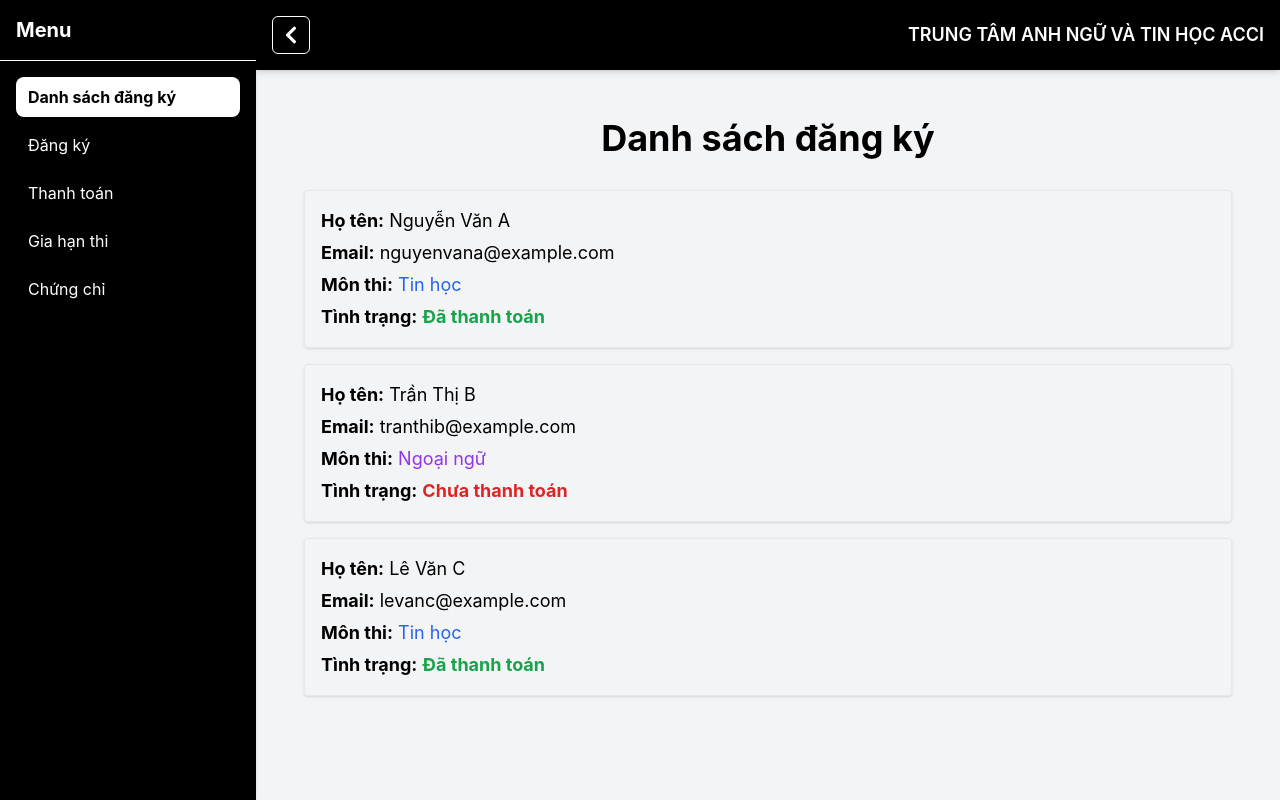
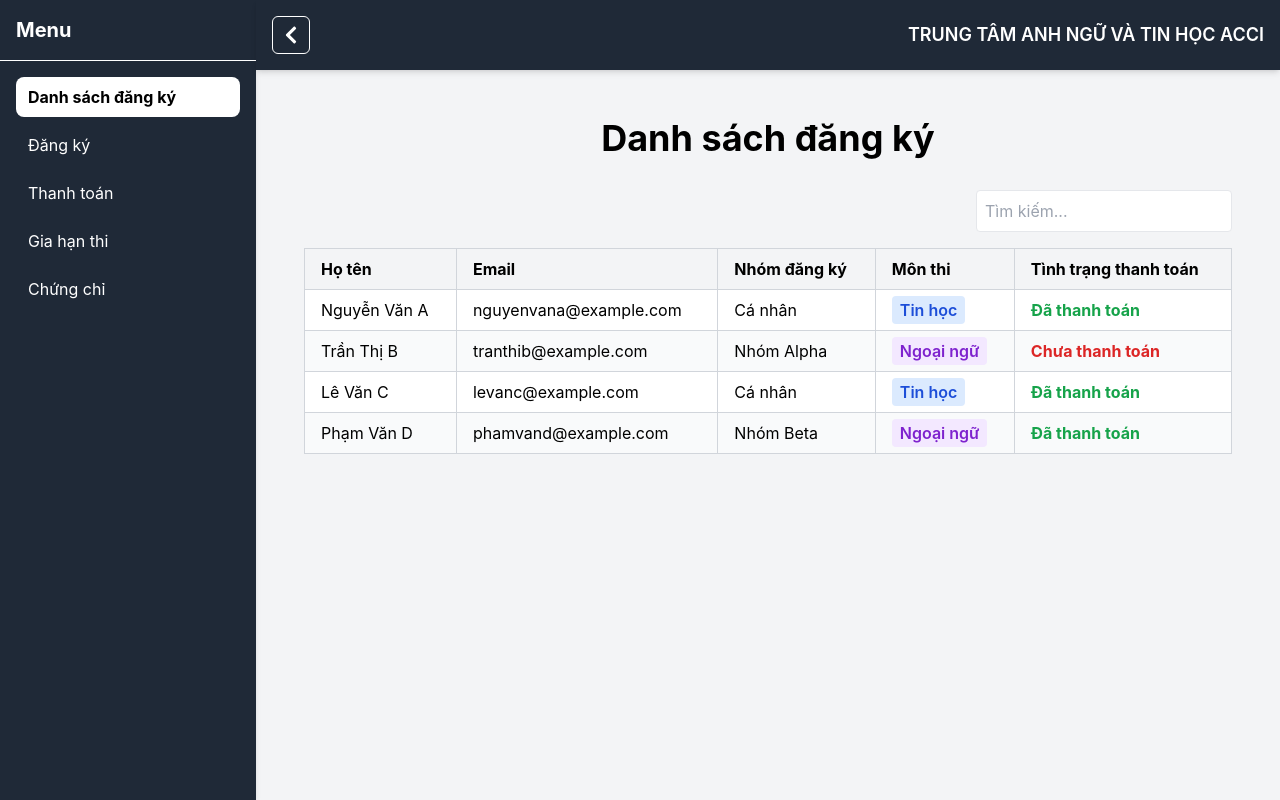
Before and after one commit to DarkcodeQuan/ACCI-pttk, a React (Create React App) app: page / in a window 1280 px wide. Built offline with nearby package versions, Linux system fonts and the light colour scheme.

Commit message:
change color and add mocking data

```diff
--- a/src/components/Header.js
+++ b/src/components/Header.js
@@ -2,7 +2,7 @@ import { FaChevronLeft, FaBars } from "react-icons/fa";
 
 function Header({ onToggleSidebar, isSidebarOpen }) {
   return (
-    <header className="flex items-center justify-between p-4 bg-black shadow-md">
+    <header className="flex items-center justify-between p-4 bg-gray-800 shadow-md">
       <button
         onClick={onToggleSidebar}
         className="text-xl text-white p-2 border border-white rounded-md transition-all duration-300 hover:bg-white hover:text-black hover:border-black"
--- a/src/components/Sidebar.js
+++ b/src/components/Sidebar.js
@@ -14,7 +14,7 @@ const Sidebar = ({ isOpen }) => {
     <div
       className={`${
         isOpen ? "w-64" : "w-0"
-      } bg-black shadow-md h-screen overflow-hidden transition-all duration-300`}
+      } bg-gray-800 shadow-md h-screen overflow-hidden transition-all duration-300`}
     >
       <div className="p-4 text-xl font-bold border-b border-white text-white">
         Menu
--- a/src/pages/Registration/GroupForm.js
+++ b/src/pages/Registration/GroupForm.js
@@ -142,7 +142,7 @@ export default function GroupForm({ onSubmit }) {
 
       <div className="mt-4 flex space-x-2">
         <button
-          className="px-4 py-2 bg-blue-600 text-white rounded mt-4"
+          className="px-4 py-2 bg-gray-800 text-white rounded mt-4"
           onClick={handleAddParticipant}
         >
           Add Participant
@@ -150,7 +150,7 @@ export default function GroupForm({ onSubmit }) {
 
         <button
           onClick={handleSubmit}
-          className="px-4 py-2 bg-blue-600 text-white rounded mt-4"
+          className="px-4 py-2 bg-gray-800 text-white rounded mt-4"
         >
           Submit
         </button>
--- a/src/pages/Registration/IndividualForm.js
+++ b/src/pages/Registration/IndividualForm.js
@@ -74,7 +74,7 @@ export default function IndividualForm({ onSubmit }) {
 
       <button
         onClick={handleSubmit}
-        className="px-4 py-2 bg-blue-600 text-white rounded mt-4"
+        className="px-4 py-2 bg-gray-800 text-white rounded mt-4"
       >
         Submit
       </button>
--- a/src/pages/Registration/Registration.js
+++ b/src/pages/Registration/Registration.js
@@ -35,13 +35,13 @@ export default function Registration() {
     <div className="space-y-6">
       <div className="flex gap-4">
         <button
-          className={`px-4 py-2 rounded ${mode === "individual" ? "bg-blue-500 text-white" : "bg-gray-200"}`}
+          className={`px-4 py-2 rounded ${mode === "individual" ? "bg-gray-800 text-white" : "bg-gray-200"}`}
           onClick={() => setMode("individual")}
         >
           Đăng ký cá nhân
         </button>
         <button
-          className={`px-4 py-2 rounded ${mode === "group" ? "bg-blue-500 text-white" : "bg-gray-200"}`}
+          className={`px-4 py-2 rounded ${mode === "group" ? "bg-gray-800 text-white" : "bg-gray-200"}`}
           onClick={() => setMode("group")}
         >
           Đăng ký nhóm
--- a/src/pages/Table/Dashboard.js
+++ b/src/pages/Table/Dashboard.js
@@ -6,21 +6,41 @@ export default function Dashboard() {
       name: "Nguyễn Văn A",
       email: "nguyenvana@example.com",
       examType: "Tin học",
-      paymentStatus: "Đã thanh toán"
+      paymentStatus: "Đã thanh toán",
+      groupName: "" // cá nhân
     },
     {
       name: "Trần Thị B",
       email: "tranthib@example.com",
       examType: "Ngoại ngữ",
-      paymentStatus: "Chưa thanh toán"
+      paymentStatus: "Chưa thanh toán",
+      groupName: "Nhóm Alpha"
     },
     {
       name: "Lê Văn C",
       email: "levanc@example.com",
       examType: "Tin học",
-      paymentStatus: "Đã thanh toán"
+      paymentStatus: "Đã thanh toán",
+      groupName: "" // cá nhân
+    },
+    {
+      name: "Phạm Văn D",
+      email: "phamvand@example.com",
+      examType: "Ngoại ngữ",
+      paymentStatus: "Đã thanh toán",
+      groupName: "Nhóm Beta"
     },
   ]);
+
+  const [searchTerm, setSearchTerm] = useState("");
+
+  const filteredRegistrations = registrations.filter((r) =>
+    r.name.toLowerCase().includes(searchTerm.toLowerCase()) ||
+    r.email.toLowerCase().includes(searchTerm.toLowerCase()) ||
+    (r.groupName ? r.groupName.toLowerCase() : "cá nhân").includes(searchTerm.toLowerCase()) ||
+    r.examType.toLowerCase().includes(searchTerm.toLowerCase()) ||
+    r.paymentStatus.toLowerCase().includes(searchTerm.toLowerCase())
+  );
 
   return (
     <div className="p-8">
@@ -30,34 +50,61 @@ export default function Dashboard() {
           Danh sách đăng ký
         </h1>
 
-        {/* Danh sách */}
-        {registrations.length === 0 ? (
-          <h2 className="text-xl text-gray-500 text-center">Chưa có dữ liệu đăng ký</h2>
+        {/* Tìm kiếm */}
+        <div className="mb-4 flex justify-end">
+          <input
+            type="text"
+            placeholder="Tìm kiếm..."
+            value={searchTerm}
+            onChange={(e) => setSearchTerm(e.target.value)}
+            className="border p-2 rounded w-64"
+          />
+        </div>
+
+        {/* Bảng */}
+        {filteredRegistrations.length === 0 ? (
+          <h2 className="text-xl text-gray-500 text-center">Không tìm thấy kết quả</h2>
         ) : (
-          <ul className="space-y-4">
-            {registrations.map((registration, index) => (
-              <li key={index} className="text-lg flex flex-col gap-1 border p-4 rounded shadow">
-                <span><strong>Họ tên:</strong> {registration.name}</span>
-                <span><strong>Email:</strong> {registration.email}</span>
-
-                {/* Môn thi */}
-                <span>
-                  <strong>Môn thi:</strong>{" "}
-                  <span className={registration.examType === "Tin học" ? "text-blue-600" : "text-purple-600"}>
+          <div className="overflow-x-auto">
+            <table className="min-w-full table-auto border-collapse border border-gray-300">
+              <thead>
+                <tr className="bg-gray-100">
+                  <th className="px-4 py-2 border border-gray-300 text-left">Họ tên</th>
+                  <th className="px-4 py-2 border border-gray-300 text-left">Email</th>
+                  <th className="px-4 py-2 border border-gray-300 text-left">Nhóm đăng ký</th>
+                  <th className="px-4 py-2 border border-gray-300 text-left">Môn thi</th>
+                  <th className="px-4 py-2 border border-gray-300 text-left">Tình trạng thanh toán</th>
+                </tr>
+              </thead>
+              <tbody>
+                {filteredRegistrations.map((registration, index) => (
+                  <tr key={index} className="odd:bg-white even:bg-gray-50 hover:bg-gray-200 transition-colors">
+                    <td className="px-4 py-2 border border-gray-300">{registration.name}</td>
+                    <td className="px-4 py-2 border border-gray-300">{registration.email}</td>
+                    <td className="px-4 py-2 border border-gray-300">
+                      {registration.groupName ? registration.groupName : "Cá nhân"}
+                    </td>
+                    <td className="px-4 py-2 border border-gray-300">
+                      <span
+                        className={
+                          registration.examType === "Tin học"
+                            ? "bg-blue-100 text-blue-700 font-semibold px-2 py-1 rounded"
+                            : "bg-purple-100 text-purple-700 font-semibold px-2 py-1 rounded"
+                        }
+                      >
                         {registration.examType}
                       </span>
-                </span>
-
-                {/* Tình trạng thanh toán */}
-                <span>
-                  <strong>Tình trạng:</strong>{" "}
+                    </td>
+                    <td className="px-4 py-2 border border-gray-300">
                       <span className={registration.paymentStatus === "Đã thanh toán" ? "text-green-600 font-bold" : "text-red-600 font-bold"}>
                         {registration.paymentStatus}
                       </span>
-                </span>
-              </li>
+                    </td>
+                  </tr>
                 ))}
-          </ul>
+              </tbody>
+            </table>
+          </div>
         )}
       </div>
     </div>
```
Lines whose indentation alone changed are shown as unchanged.
